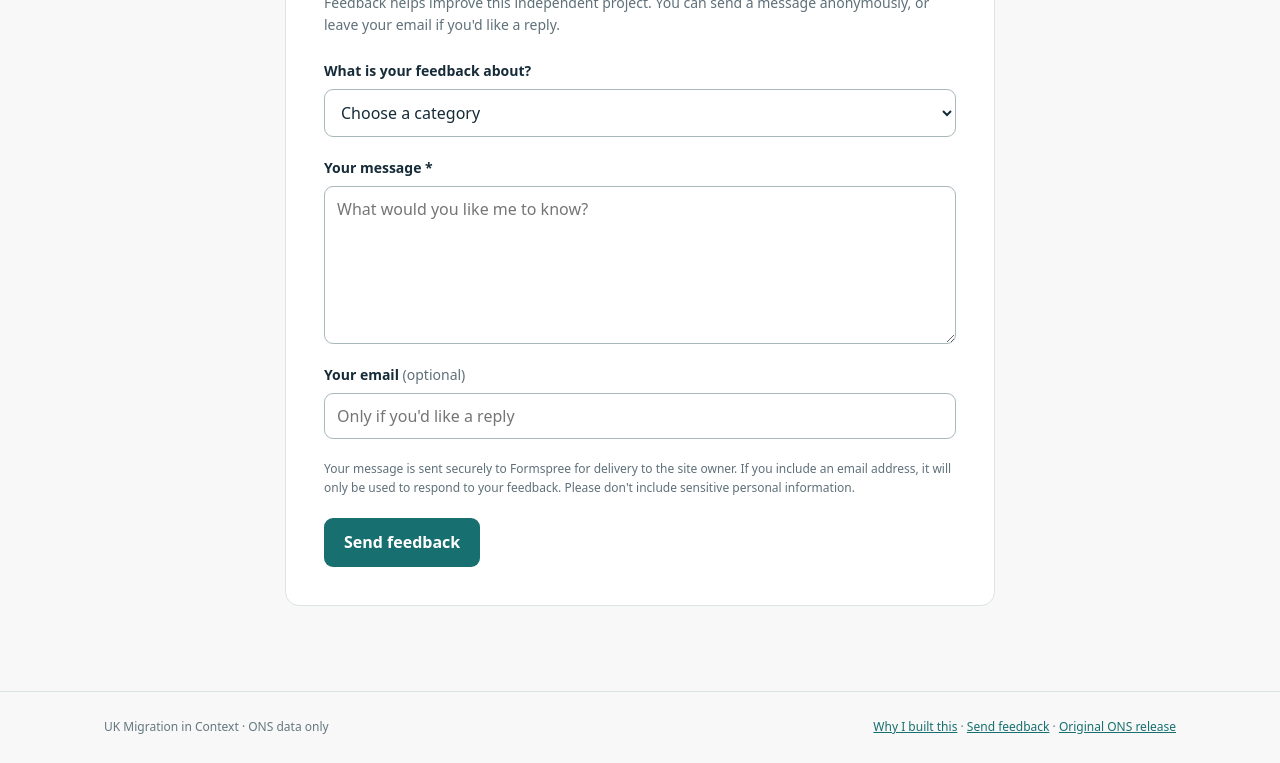
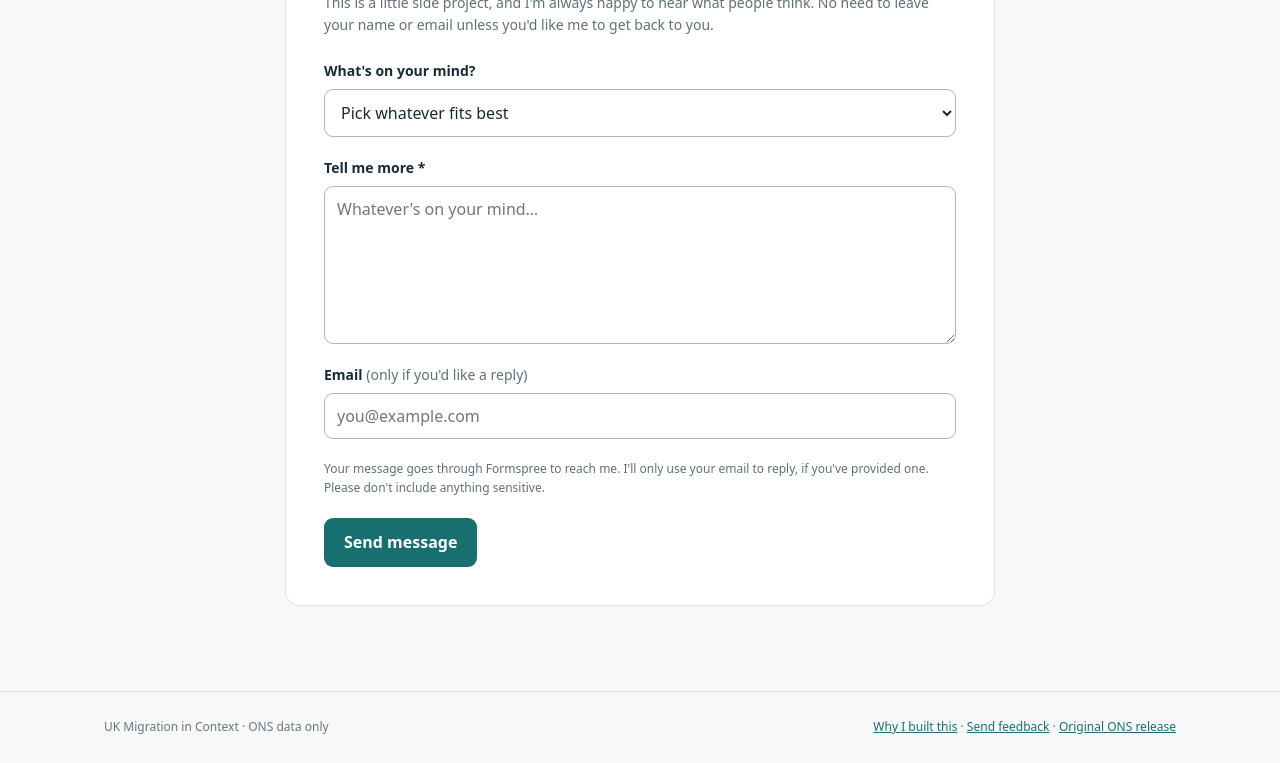
Before and after one commit to danielburn5/uk-immigration-dashboard, a plain HTML site: page feedback.html in a window 1280 px wide. Shown: the part 529-1292 px from the top of the page. Drawn offline with Linux system fonts and the light colour scheme.

Commit message:
Make feedback form wording warmer and more conversational

```diff
--- a/feedback.html
+++ b/feedback.html
@@ -8,40 +8,40 @@
 <link rel="stylesheet" href="css/styles.css?v=feedback-1">
 </head><body>
 <header class="sitebar"><div class="shell"><a class="brand" href="./">UK Migration <span style="color:#83cabc">/ In Context</span></a><nav aria-label="Main navigation"><a href="./">Overview</a><a href="explore.html">Explore</a><a href="claims.html">Claim checks</a><a href="about.html">Why I built this</a><a href="feedback.html" aria-current="page">Feedback</a></nav></div></header>
-<div class="hero"><div class="shell"><div class="eyebrow">Help make the evidence clearer</div><h1>Share your feedback</h1><p>Spotted an error, have an idea, or want to suggest a claim to investigate? I'd welcome your thoughts.</p></div></div>
+<div class="hero"><div class="shell"><div class="eyebrow">I'd love to hear from you</div><h1>Got something to say?</h1><p>Found a mistake? Got an idea? Think there's a claim I should look into? Drop me a message.</p></div></div>
 <main class="shell feedback-main">
   <section class="feedback-panel" aria-labelledby="feedback-heading">
-    <h2 id="feedback-heading">Send a message</h2>
-    <p class="feedback-intro">Feedback helps improve this independent project. You can send a message anonymously, or leave your email if you'd like a reply.</p>
+    <h2 id="feedback-heading">Drop me a note</h2>
+    <p class="feedback-intro">This is a little side project, and I'm always happy to hear what people think. No need to leave your name or email unless you'd like me to get back to you.</p>
     <div id="feedback-success" class="feedback-success" role="status" hidden tabindex="-1">
-      <strong>Thanks for your feedback.</strong> Your message has been sent.
+      <strong>Thanks for getting in touch!</strong> Your message is on its way.
     </div>
     <div id="feedback-error" class="feedback-error" role="alert" hidden></div>
     <form id="feedback-form" action="https://formspree.io/f/xjywdkle" method="POST">
       <div class="feedback-field">
-        <label for="feedback-category">What is your feedback about?</label>
+        <label for="feedback-category">What's on your mind?</label>
         <select name="category" id="feedback-category" required>
-          <option value="" disabled selected>Choose a category</option>
-          <option value="Report an error">Report an error</option>
-          <option value="Suggest an improvement">Suggest an improvement</option>
-          <option value="Suggest a claim to examine">Suggest a claim to examine</option>
+          <option value="" disabled selected>Pick whatever fits best</option>
+          <option value="Report an error">I spotted something wrong</option>
+          <option value="Suggest an improvement">I've got an idea</option>
+          <option value="Suggest a claim to examine">There's a claim you should check</option>
           <option value="Other feedback">Something else</option>
         </select>
       </div>
       <div class="feedback-field">
-        <label for="feedback-message">Your message <span aria-hidden="true">*</span></label>
-        <textarea name="message" id="feedback-message" required minlength="10" maxlength="5000" rows="6" placeholder="What would you like me to know?"></textarea>
+        <label for="feedback-message">Tell me more <span aria-hidden="true">*</span></label>
+        <textarea name="message" id="feedback-message" required minlength="10" maxlength="5000" rows="6" placeholder="Whatever's on your mind…"></textarea>
       </div>
       <div class="feedback-field">
-        <label for="feedback-email">Your email <span class="feedback-optional">(optional)</span></label>
-        <input type="email" name="email" id="feedback-email" autocomplete="email" placeholder="Only if you'd like a reply">
+        <label for="feedback-email">Email <span class="feedback-optional">(only if you'd like a reply)</span></label>
+        <input type="email" name="email" id="feedback-email" autocomplete="email" placeholder="you@example.com">
       </div>
       <div class="feedback-honeypot" aria-hidden="true">
         <label for="feedback-website">Leave this field empty</label>
         <input type="text" name="_gotcha" id="feedback-website" tabindex="-1" autocomplete="off">
       </div>
-      <p class="feedback-privacy">Your message is sent securely to Formspree for delivery to the site owner. If you include an email address, it will only be used to respond to your feedback. Please don't include sensitive personal information.</p>
-      <button type="submit" class="feedback-submit" id="feedback-submit">Send feedback</button>
+      <p class="feedback-privacy">Your message goes through Formspree to reach me. I'll only use your email to reply, if you've provided one. Please don't include anything sensitive.</p>
+      <button type="submit" class="feedback-submit" id="feedback-submit">Send message</button>
     </form>
   </section>
 </main>
```
